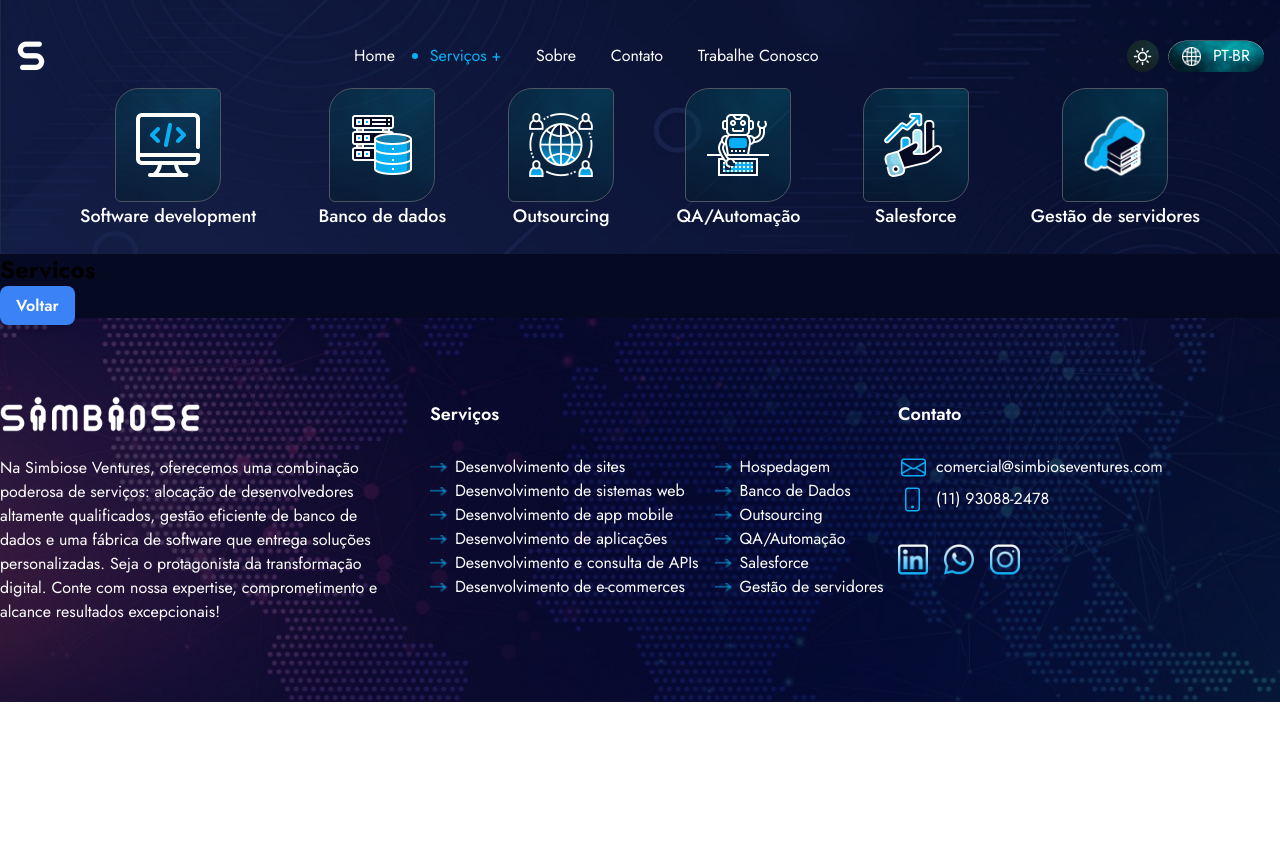
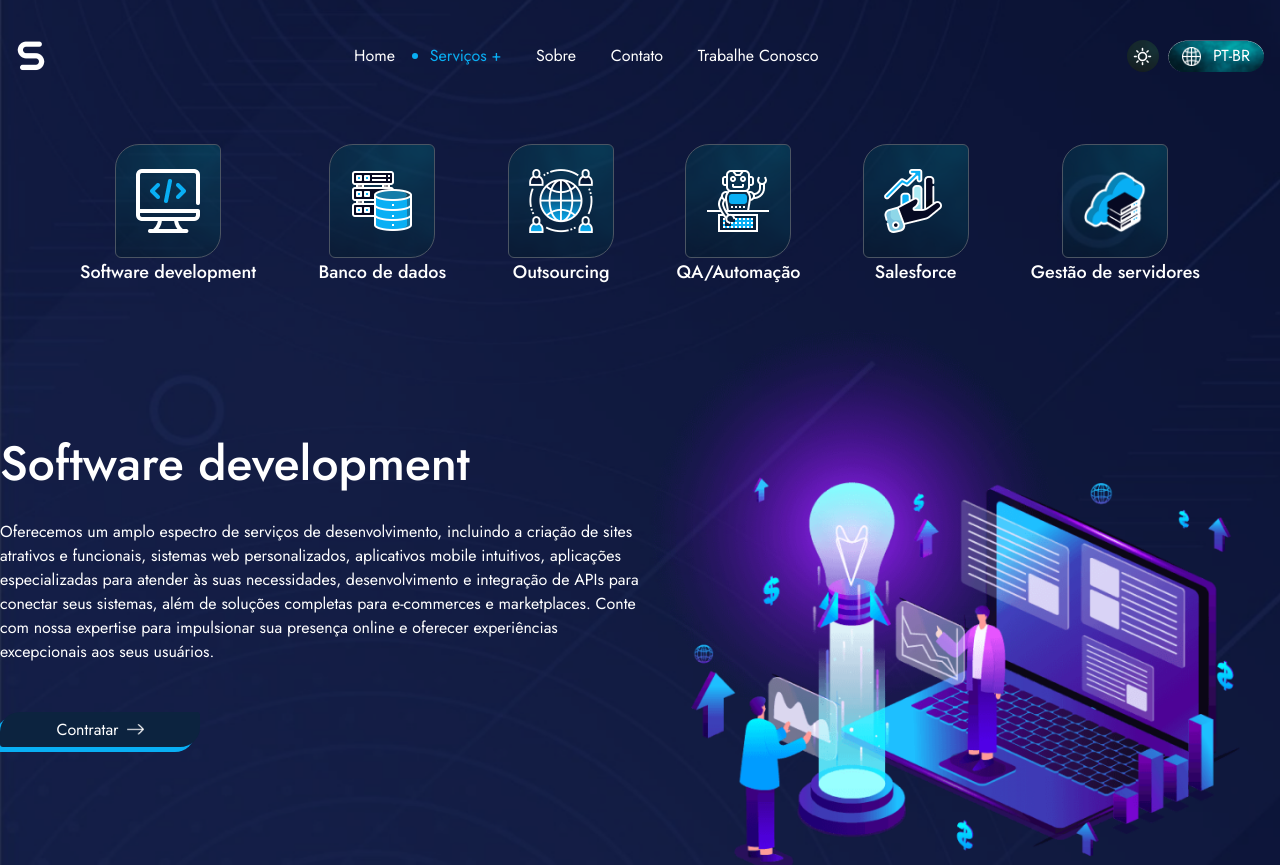
Before and after one commit to Tassio2002/simbiose-site, a Next.js app: page /servicos in a window 1280 px wide. Shown: the top 865 px of the page. Before the commit the page ends 800 px from the top, so only its background shows below. Built offline with nearby package versions, Linux system fonts and the light colour scheme.

Commit message:
:construction: main content UI

```diff
--- a/src/app/(routes)/(home)/page.jsx
+++ b/src/app/(routes)/(pageLayout)/(home)/page.jsx
@@ -1,5 +1,5 @@
 import "./styles/style.css";
-import data from "../../data/home.json";
+import data from "@/app/data/home.json";
 import ServiceSection from "@/app/components/home/ServiceSection";
 import Statistics from "@/app/components/home/Statistics/Statistics";
 import Container from "@/app/components/global/Container/Container";
--- /dev/null
+++ b/src/app/(routes)/(pageLayout)/layout.js
@@ -0,0 +1,25 @@
+"use client";
+import { usePathname } from "next/navigation";
+import Footer from "../../components/global/Footer/Footer";
+import Header from "../../components/global/Header";
+import { Hero } from "../../components/home/HeroSection";
+
+const SelectHeader = () => {
+  const pathname = usePathname();
+
+  if (pathname.endsWith("/")) {
+    return <Hero />;
+  } else if (pathname.endsWith("/sobre")) {
+    return <p>Sobre</p>;
+  }
+};
+
+export default function pagesLayout({ children }) {
+  return (
+    <div className="bg-background">
+      <Header>{SelectHeader()}</Header>
+      {children}
+      <Footer />
+    </div>
+  );
+}
--- a/src/app/(routes)/layout.js
+++ /dev/null
@@ -1,30 +0,0 @@
-'use client'
-import { usePathname } from "next/navigation";
-import Footer from "../components/global/Footer/Footer";
-import Header from "../components/global/Header";
-import { Hero } from "../components/home/HeroSection";
-import ButtonsContainer from "./servicos/ButtonsContainer";
-
-const SelectHeader = () => {
-  const pathname = usePathname()
-
-  if (pathname.endsWith("/")) {
-    return <Hero />
-  } else if (pathname.endsWith("/servicos")) {
-    return <ButtonsContainer />
-  } else if (pathname.endsWith("/sobre")) {
-    return <p>Sobre</p>
-  }
-}
-
-export default function pagesLayout({ children }) {
-  return (
-    <div className="bg-background">
-      <Header>
-        {SelectHeader()}
-      </Header>
-      {children}
-      <Footer />
-    </div>
-  );
-}
--- a/src/app/(routes)/servicos/ButtonsContainer.jsx
+++ b/src/app/(routes)/servicos/ButtonsContainer.jsx
@@ -8,9 +8,9 @@
 
   return (
     <div className="btn-flex-container">
-      {buttons.map((button) => (
+      {buttons.map((button, index) => (
         <ServiceButton
-          key={button.title}
+          key={index}
           icon={button.icon}
           title={button.title}
         />
--- /dev/null
+++ b/src/app/(routes)/servicos/MainContent.jsx
@@ -0,0 +1,23 @@
+import "./styles/style.css";
+import data from "@/app/data/servicos.json";
+import Button from "@/app/components/global/Button/Button";
+import Image from "next/image";
+
+const ServiceMainContent = (props) => {
+    const serviceData = data.servicos
+    const btnProps = serviceData.contractButton
+    return (
+        <main className="main-service">
+            <div className="main-service-info">
+                <h2>{props.title}</h2>
+                <p>{props.description}</p>
+                <Button text={btnProps.text} link={btnProps.link} icon={btnProps.icon} />
+            </div>
+            <div className="main-service-image">
+                <Image src={props.src} alt={props.title} width={600} height={500} />
+            </div>
+        </main>
+     );
+}
+
+export default ServiceMainContent;
--- a/src/app/(routes)/servicos/page.jsx
+++ b/src/app/(routes)/servicos/page.jsx
@@ -1,13 +1,20 @@
 import "./styles/style.css";
-import Link from "next/link";
+import data from "@/app/data/servicos.json";
+import ButtonsContainer from "./ButtonsContainer";
+import Header from "@/app/components/global/Header";
+import Footer from "@/app/components/global/Footer/Footer";
+import ServiceMainContent from "./MainContent";
 
 export default function ServicesPage() {
+  const serviceData = data.servicos
+  const content = serviceData.content[0]
   return (
-    <>
-      <h1 className="title">Servicos</h1>
-      <Link href="/" className="btn_blue">
-        Voltar
-      </Link>
-    </>
+    <div className="bg-background">
+      <Header>
+        <ButtonsContainer />
+        <ServiceMainContent title={content.title} description={content.description} src={content.img} />
+      </Header>
+      <Footer />
+    </div>
   );
 }
--- a/src/app/(routes)/servicos/styles/style.css
+++ b/src/app/(routes)/servicos/styles/style.css
@@ -3,17 +3,8 @@
 @tailwind utilities;
 
 @layer components {
-  .btn_blue {
-    @apply py-2 px-4 bg-blue-500 text-white font-semibold rounded-lg
-        shadow-md hover:bg-blue-700 focus:outline-none focus:ring-2 focus:ring-blue-400
-        focus:ring-opacity-75;
-  }
-  .title {
-    @apply text-2xl font-bold mb-2;
-  }
-
   .btn-flex-container {
-    @apply px-20 flex justify-between items-center;
+    @apply px-20 pt-14 flex justify-between items-center;
   }
 
   .service-btn-container {
@@ -27,4 +18,24 @@
   .service-btn-title {
     @apply text-lg text-white font-medium
   }
+
+  .main-service {
+    @apply w-full py-8 flex items-center text-white
+  }
+
+  .main-service-info {
+    @apply w-1/2
+  }
+
+  .main-service-info h2 {
+    @apply text-5xl font-medium mb-8
+  }
+
+  .main-service-info p {
+    @apply mb-12
+  }
+
+  .main-service-image {
+    @apply w-1/2
+  }
 }
--- a/src/app/data/home.json
+++ b/src/app/data/home.json
@@ -24,32 +24,32 @@
       "arrow": "arrow.svg",
       "cards": [
         {
-          "icon": "/serviece-icon-1.png",
+          "icon": "/service-icon-1.png",
           "title": "Software development",
           "description": "Desenvolvimento de soluções tecnológicas inovadoras e personalizadas para impulsionar o seu negócio."
         },
         {
-          "icon": "/serviece-icon-2.png",
+          "icon": "/service-icon-2.png",
           "title": "Banco de dados",
           "description": "Gestão eficiente de dados para garantir segurança, integridade e disponibilidade das informações."
         },
         {
-          "icon": "/serviece-icon-3.png",
+          "icon": "/service-icon-3.png",
           "title": "outsourcing",
           "description": "Amplie a sua equipe com profissionais qualificados, focados em entregar resultados de alto desempenho."
         },
         {
-          "icon": "/serviece-icon-4.png",
+          "icon": "/service-icon-4.png",
           "title": "QA/Automação",
           "description": "Testes de qualidade rigorosos e automação de processos para garantir a excelência dos seus produtos."
         },
         {
-          "icon": "/serviece-icon-5.png",
+          "icon": "/service-icon-5.png",
           "title": "Salesforce",
           "description": "Maximização do relacionamento com clientes e otimização das operações de vendas e marketing."
         },
         {
-          "icon": "/serviece-icon-6.png",
+          "icon": "/service-icon-6.png",
           "title": "Gestão de servidores",
           "description": "Gerenciamento completo e seguro de servidores para garantir a disponibilidade e performance das suas aplicações."
         }
--- a/src/app/data/servicos.json
+++ b/src/app/data/servicos.json
@@ -59,6 +59,12 @@
         "description": "Conte com nossa expertise em gestão de servidores para garantir um ambiente de TI seguro, estável e altamente disponível. Nossa equipe qualificada monitora, configura e otimiza seus servidores, garantindo desempenho e eficiência. Realizamos atualizações, backups e manutenção preventiva, para que você possa focar no seu negócio sem se preocupar com a infraestrutura tecnológica. Tenha a tranquilidade de contar com uma gestão profissional de servidores, proporcionando maior segurança, escalabilidade e performance para suas operações.",
         "img": "/services-img-6.png"
       }
-    ]
+    ],
+    "contractButton": {
+      "text":"Contratar",
+      "link":"/",
+      "icon":"/btn-arrow"
+
+    }
   }
 }
```
Also changed, not shown: public/btn-arrow.svg (added), src/app/(routes)/(pageLayout)/(home)/styles/style.css (renamed from src/app/(routes)/(home)/styles/style.css), src/app/(routes)/(pageLayout)/sobre/page.jsx (renamed from src/app/(routes)/sobre/page.jsx), src/app/(routes)/(pageLayout)/sobre/styles/style.css (renamed from src/app/(routes)/sobre/styles/style.css).
